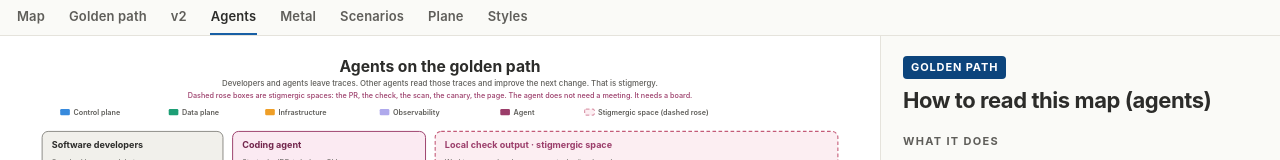
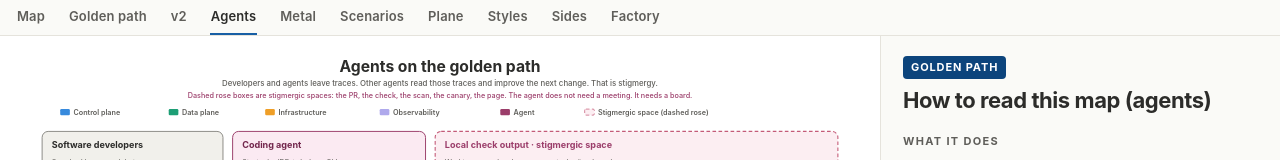
Before and after one commit to jacobdurrah/idp-architecture, a website: page agents.html in a window 1280 px wide. Shown: the top 160 px of the page. Drawn offline with Linux system fonts and the light colour scheme.

Commit message:
Add Sides and Factory tabs to Agents nav

```diff
--- a/agents.html
+++ b/agents.html
@@ -104,6 +104,8 @@ html,body{margin:0;background:var(--bg);color:var(--ink);
     <a href="scenarios.html">Scenarios</a>
     <a href="plane.html">Plane</a>
     <a href="styles.html">Styles</a>
+    <a href="sides.html">Sides</a>
+    <a href="factory.html">Factory</a>
   </nav>
   <div class="wrap">
     <div class="stage" id="stage">
```
